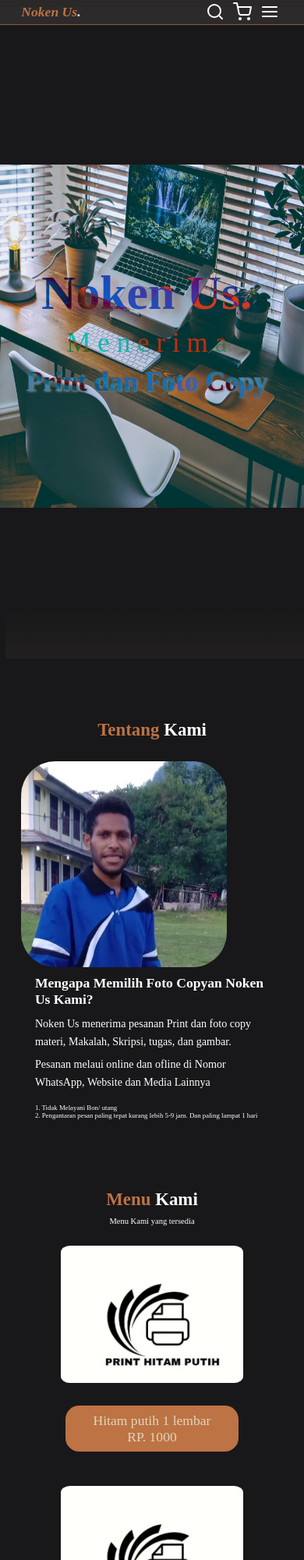
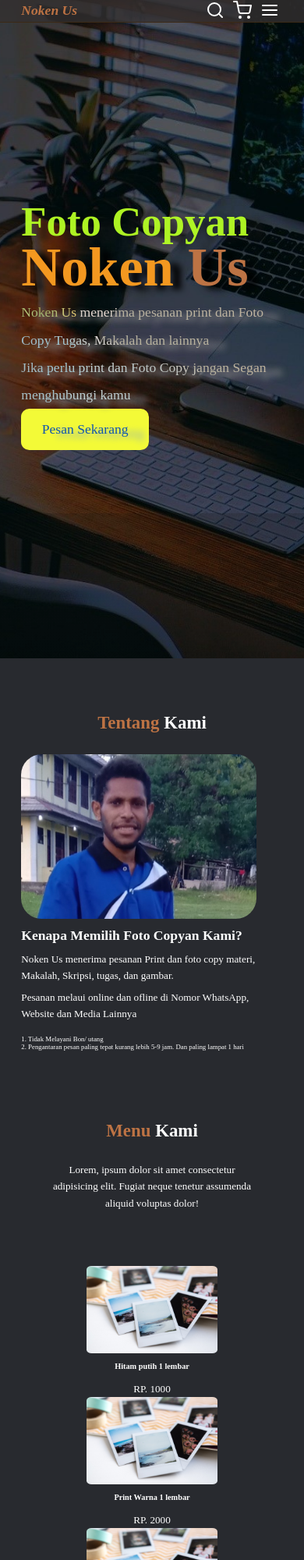
Before and after one commit to dimasyalak/e-commerce-noken-us, a plain HTML site: page index.html in a window 390 px wide. Shown: the top 2000 px of the page at 78% size. Drawn offline with nearby package versions, Linux system fonts and the light colour scheme; a web font is replaced by a local one.

Commit message:
Latihan 2

```diff
--- a/css/style.css
+++ b/css/style.css
@@ -1,7 +1,7 @@
 :root{
 	--primar: rgb(189, 115, 68);
-	--bg: rgba(25, 26, 28, 0.96);
-      background-color: rgb(10, 10, 10);
+	--bg: rgba(41, 43, 48, 0.96);
+      background-color: rgb(34, 32, 30);
 }
 
 *{
@@ -12,20 +12,26 @@
       border: none;
       text-decoration: none;
 }
+
+html{
+      scroll-behavior: smooth;
+}
+
 body{
       font-family: 'poppins' sans-serif;
       background-color: var(--bg);
       color: #fff;
+      min-height: 3000px;
+}
 
-}
-/* navbar */
+/* navbar satart*/
 .navbar{
       display: flex;
       justify-content: space-between;
       align-items: center;
-      padding: 0.3rem  7%;
+      padding: 0.1rem  7%;
       background-color: rgba(52, 48, 48, 0.8);
-	border-bottom: 1px solid #8b5d2f;
+	border-bottom: 1px solid #3b2916;
       position: fixed;
 	top: 0;
 	left: 0;
@@ -42,15 +48,18 @@ body{
 .navbar .navbar-logo span{
       color: var(--primar)
 }
+
 .navbar .navbar-nav a{
       color: #fff;
       display: inline-block;
-	font-size: 1.2rem;
+	font-size: 1.4rem;
 	margin: 0 1rem;
 }
+
 .navbar .navbar-nav a:hover{
       color: var(--primar);
 }
+
 .navbar .navbar-nav a::after{
       content: '';
       display: block;
@@ -78,189 +87,172 @@ body{
       display: none;
 }
 
-
 /* hiro section */
 .hero{
       min-height: 100vh;
       display: flex;
       align-items: center;
-      background-image: url(../img/mmm.jpg);
+      background-image: url(../img/hhhh.jpg);
       background-repeat: no-repeat;
-      background-size: 60rem  50rem;
-      background-position:right;
-      padding: 1.4rem 0.8rem;
-      margin-top: 1rem;
-      font-size: 1.5rem;
+      background-size: cover;
+      background-position: center;
 
 }
 
-.hero .img {
-      border-radius: 10%;
-      width: 100%;
 
-
-}
 .hero::after{
       content: '';
       display: block;
       position: absolute;
       width: 100%;
-      height: 30%;
+      height: 22%;
       bottom: 0;
-      background: linear-gradient(0deg,rgba(34, 32, 32, 0.938) 3%, rgba(18, 18, 19, 0)25%);
+      background: linear-gradient(0deg,rgba(6, 6, 6, 0.269) 3%, rgba(15, 14, 14, 0.186)50%);
+}
 
+.hero .content{
+      padding: 4rem 7%;
+      max-width: 70rem;
+}
+
+.hero .content h2{
+      font-size: 8rem;
+      color: #f39820;
+      text-shadow: 13px 5px 9px rgba(0, 0, 0, 0.999);
+      line-height: 0.9;
+      margin-bottom: 1rem;
 
 }
 
-.hero .content{
-      padding: 1.4rem 7%;
-      max-width: 60rem;
+.hero .content h2 span{
+      color: #f7dc81;
+
+}
+
+.hero .content p{
+      font-size: 2rem;
+      color: #fffcf4e1;
+      text-shadow: 20px 5px 9px rgba(233, 236, 244, 0.999);
+      line-height: 2;
+      margin-right: 1rem;
+      font-weight: 100;
+      mix-blend-mode: difference;
+
+}
+
+.hero .content .cta{
+      margin-bottom: 1rem;
+      display: inline-block;
+      padding: 1rem 3rem;
+      font-size: 2rem;
+      color: #1256af;
+      background-color: #f3fa37;
+      border-radius: 1.2rem;
+      text-shadow: 20px 5px 9px rgba(132, 166, 200, 0.999);
+      line-height: 2;
+
+}
+
+.hero .content p span{
+      color: #f7dc81;
+
 }
 
 .hero .content h1{
-      font-size: 7rem;
-      color: #d07017;
-      text-shadow: 10px 5px 9px rgba(10, 129, 208, 0.315);
+      font-size: 6rem;
+      color: #b5fd25f4;
+      text-shadow: 20px 5px 9px rgba(21, 21, 20, 0.683);
       line-height: 1;
-      mix-blend-mode: difference;
-      text-align: center;
-
-
-}
-.hero .content h2{
-      font-size: 4rem;
-      color: #52bae3;
-      text-shadow: 1px 1px 3px rgba(219, 216, 196, 0.8);
-      line-height: 6rem;
-      mix-blend-mode: difference;
-      position: relative;
-      box-shadow: #3d44a9;
-
-}
-.hero .content h3{
-      font-size: 4rem;
-      margin-top: 1rem;
-      line-height: 1.4;
-      font-weight: 100;
-      background: linear-gradient(0deg,rgba(31, 2, 3,) 3%, rgb(172, 127, 78));
-      mix-blend-mode: difference;
-      color: #d80e30;
-      text-align: center;
-}
-.hero .content p{
-      font-size: 4rem;
-      margin-top: 1rem;
-      line-height: 1.4;
-      font-weight: 100;
-      background: linear-gradient(0deg,rgba(31, 2, 3,) 3%, rgb(172, 127, 78));
-      mix-blend-mode: difference;
-      color: #c70827;
-      text-align: center;
+      margin-right: 7rem 8rem;
 }
 
-.hero .content .cta{
-      margin-top: 1rem;
-      display:inline-block;
-      padding: 1rem 2rem;
-      font-size: 1.5rem;
-      color: #ded6bc;
-      background-color: var(--primar);
-      border-radius: 1.1rem;
-
+.hero .content h2 span{
+      color: var(--primar);
 }
 
 /* about section */
 .about, .menu, .contact{
- padding: 8rem 7% 1.4rem;
+      padding: 8rem 7% 1.4rem;
 }
+
 .about h2, .menu h2, .contact h2{
-      text-align: center;
-      font-size: 2.6rem;
-      margin-bottom: 3rem;
+           text-align: center;
+           font-size: 2.6rem;
+           margin-bottom: 3rem;
 }
 .about h2 span, .menu h2 span, .contact h2 span{
-      color: var(--primar);
+           color: var(--primar);
 }
 .about .row{
       display: flex;
 
 }
+.about .row .about-img{
+      flex: 1 1 35rem;
+}
+
 .about .row .about-img img{
-      border-radius: 5rem;
-      width: 30rem;
+       width: 90%;
+      border-radius: 3rem;
 }
 
 .about .row .content{
-      flex: 60rem;
-      padding: 0 2rem;
+      flex: 1 1 35rem;
+      padding: 0 1rem;
 }
+
 .about .row .content h3{
-      font-size: 1.8rem;
+      font-size: 2.8rem;
       margin-bottom: 1rem;
+}
 
-}
 .about .row .content p{
       margin-bottom: 0.8rem;
-      font-size: 1.4rem;
+      font-size: 1.5rem;
       font-weight: 100;
       line-height: 1.6;
 }
 
-
-
-.menu h2, .contact h2{
+/* menu section */
+.menu h2 .contact h2{
       margin-bottom: 1rem;
+      font-size: 0.2rem;
 }
-
 .menu p, .contact p{
       text-align: center;
-      max-width: 50rem;
+      max-width: 30rem;
       margin: auto;
       font-weight: 100;
-      line-height: 0 8;
-
+      line-height: 1.6;
 }
-
-.menu .row .menu-card .cta{
-      margin-top: 0 1rem;
-      display: inline-block;
-      padding: 1rem 4rem;
-      font-size: 2rem;
-      color: #ded6bc;
-      background-color: var(--primar);
-      border-radius: 2rem;
-      margin-bottom: 4rem;
-
-}
-
 
 .menu .row{
       display: flex;
       flex-wrap: wrap;
-      margin-top: 3rem;
+      margin-top: 8rem;
       justify-content: center;
 }
+
 .menu .row .menu-card{
-      text-align: center;
+      text-align:center;
+}
+
+.menu .row .menu-card img{
+      border-radius: 4%;
+      width: 50%;
+}
+
+.menu .row .menu-card .menu-card-title{
+      margin: 1rem auto 0.5rem;
       padding-bottom: 1rem;
 }
-.menu .row .menu-card img{
-      border-radius: 5%;
-      width: 70%;
 
-
-}
-.menu .row .menu-card .menu-card-title {
-      margin: 1.2rem auto  3rem;
-
-}
 
 /* contact section */
 .contact .row{
       display: flex;
       margin-top: 5rem;
       background-color: #222;
-
 }
 
 .contact .row .map{
@@ -340,9 +332,10 @@ footer .credit{
 
 footer .credit a{
       color: var(--bg);
-      font-weight: 300;
+      font-weight: 700;
       padding-bottom: 2rem;
 }
+
 /* media Queries */
 /* Laptop */
 @media (max-width: 1366px){
@@ -356,15 +349,17 @@ footer .credit a{
       html{
             font-size: 62.5%;
       }
+
       #hamburger-menu{
             display: inline-block;
       }
+
       .navbar .navbar-nav {
             position: absolute;
             top: 100%;
             right: -100%;
             background-color: #fff;
-            width: 20rem;
+            width: 30rem;
             height: 100vh;
             transition: 0.3s;
       }
@@ -372,13 +367,15 @@ footer .credit a{
       .navbar .navbar-nav.active{
             right: 0;
       }
+
       .navbar .navbar-nav a{
             color: var(--bg);
             display: block;
             margin: 1.5rem;
-            padding: 0.4rem;
+            padding: 0.5rem;
             font-size: 2rem;
       }
+
       .navbar .navbar-nav a::after{
             transform-origin: 0 0;
       }
@@ -390,49 +387,40 @@ footer .credit a{
             flex-wrap: wrap;
       }
 
-      .about .row .about-img-img{
+      .about .row .about-img img{
             height: 24rem;
             object-fit: cover;
             object-position: center;
+      }
+
+      .about .row .content{
+           padding: 0;
       }
 
       .about .row .content h3{
             margin-top: 1rem;
             font-size: 2rem;
       }
-      .about .row .about p{
-            font-size: 2rem;
-
+      .menu p{
+            font-size: 1.5rem;
       }
 
-      .about .row .content p{
-            font-size: 1.6rem;
-      }
-      .menu p{
-            font-size: 1.2rem;
-
-      }
       .contact .row{
             flex-wrap: wrap;
       }
-
       .contact .row .map{
             height: 30rem;
-
       }
 
-      .contact .row form{
+      .contact .row form {
             padding-top: 0;
       }
 
-      *{
-            font-family: 'quicksand';
-            }
+}
 
-}
 /* Mobile Phone */
 @media (max-width: 450px){
       html{
             font-size: 55%;
       }
-};
+}
--- a/index.html
+++ b/index.html
@@ -18,13 +18,10 @@
        <link rel="stylesheet" href="css/style.css">
 
 </head>
-
 <body>
        <!-- navbar start -->
-
        <nav class="navbar">
-              <a href="#" class="navbar-logo"><span>Noken Us</span>.</a>
-
+              <a href="#" class="navbar-logo"><span>Noken Us</span></a>
               <div class="navbar-nav">
                      <a href="#home">Home</a>
                      <a href="#about">Tentang Kami</a>
@@ -42,15 +39,17 @@
        <!-- hiro section start -->
        <section class="hero" id="home">
               <main class="content">
-                     <h1>Noken<span>  Us</span>.</h1>
-                     <p>M e n e r i m a</p>
-                     <h2>Print dan Foto Copy</h2>
+                     <h1> Foto<span> Copyan</span></h1>
+                     <h2>Noken <span>Us</span></h2>
+                     <P> <span>Noken Us</span>  menerima pesanan print dan Foto Copy Tugas, Makalah dan lainnya</P>
+                     <p>Jika perlu print dan Foto Copy jangan Segan menghubungi kamu</p>
+                     <a href="#" class="cta">Pesan Sekarang</a>
               </main>
 
        </section>
        <!-- hiro section end -->
 
-       <!-- about section satrt -->
+        <!-- about section satrt -->
        <section id="about" class="about">
               <h2><span>Tentang </span> Kami</h2>
               <div class="row">
@@ -58,7 +57,7 @@
                             <img src="menu img/baru12.JPG" alt="" class="Tentang Kami">
                      </div>
                      <div class="content">
-                            <h3>Mengapa Memilih Foto Copyan Noken Us Kami?</h3>
+                            <h3>Kenapa Memilih Foto Copyan Kami?</h3>
                             <p>Noken Us menerima pesanan Print dan foto copy materi, Makalah, Skripsi, tugas, dan gambar.</p>
                             <p>Pesanan melaui online dan ofline di Nomor WhatsApp, Website dan Media Lainnya</p>
                             <br> 1.  Tidak Melayani Bon/ utang
@@ -69,46 +68,53 @@
        </section>
        <!-- about section end -->
 
-       <!-- menu section start -->
-       <section id="menu" class="menu">
+        <!-- menu section start -->
+      <section id="menu" class="menu">
               <h2><span>Menu </span>Kami</h2>
-              <p>Menu Kami yang tersedia</p>
+              <p>Lorem, ipsum dolor sit amet consectetur adipisicing elit. Fugiat neque tenetur assumenda aliquid voluptas dolor!</p>
 
               <div class="row">
                      <div class="menu-card">
-                            <img src="menu img/foto1.jpg" alt="print warna" class="menu-card-img">
-                            <h3 class="menu-card-title"></h3>
-                            <p class="menu-card-price"></p>
-                            <a href="#" class="cta">Hitam putih 1 lembar <br>RP. 1000</a>
-                     </div>
-                     <div class="menu-card">
-                            <img src="menu img/foto1.jpg" alt="print warna" class="menu-card-img">
-                            <h3 class="menu-card-title"></h3>
-                            <p class="menu-card-price"></p>
-                            <a href="#" class="cta">Warna 1 Lembar <br>RP. 5000</a>
+                            <img src="menu img/ssss.jpg" alt="img" class="menu-card-img">
+                            <h3 class="menu-card-title">Hitam putih 1 lembar</h3>
+                            <p class="menu-card-price"> RP. 1000   </p>
 
                      </div>
                      <div class="menu-card">
-                            <img src="menu img/foto1.jpg" alt="print warna" class="menu-card-img">
-                            <h3 class="menu-card-title"></h3>
-                            <p class="menu-card-price"></p>
-                            <a href="#" class="cta">Warna 1 Lembar <br>RP. 5000</a>
+                            <img src="menu img/ssss.jpg" alt="img" class="menu-card-img">
+                            <h3 class="menu-card-title">Print Warna 1 lembar</h3>
+                            <p class="menu-card-price"> RP. 2000   </p>
 
                      </div>
                      <div class="menu-card">
-                            <img src="menu img/foto1.jpg" alt="print warna" class="menu-card-img">
-                            <h3 class="menu-card-title"></h3>
-                            <p class="menu-card-price"></p>
-                            <a href="#" class="cta">Warna 1 Lembar <br>RP. 5000</a>
+                            <img src="menu img/ssss.jpg" alt="img" class="menu-card-img">
+                            <h3 class="menu-card-title">Print Gambar 1 lembar</h3>
+                            <p class="menu-card-price"> RP. 4000   </p>
+
+                     </div>
+                     <div class="menu-card">
+                            <img src="menu img/ssss.jpg" alt="img" class="menu-card-img">
+                            <h3 class="menu-card-title">print foto 1 lembar</h3>
+                            <p class="menu-card-price"> RP. 5000   </p>
+
+                     </div>
+                     <br>
+                     <div class="menu-card">
+                            <img src="menu img/ssss.jpg" alt="img" class="menu-card-img">
+                            <h3 class="menu-card-title">foto Copy warna 1 lembar</h3>
+                            <p class="menu-card-price"> RP. 2000   </p>
+
+                     </div>
+                     <div class="menu-card">
+                            <img src="menu img/ssss.jpg" alt="img" class="menu-card-img">
+                            <h3 class="menu-card-title">Foto Copy Hitam Putih 1 lembar</h3>
+                            <p class="menu-card-price"> RP. 1000   </p>
 
                      </div>
 
-
               </div>
        </section>
-
        <!-- menu section end -->
-
 
        <!-- contact section start -->
        <section id="contact" class="contact">
@@ -136,11 +142,8 @@
                                    <input type="text" placeholder="No Hp">
                             </div>
                             <button type="submit" class="btn">Kirim Pesan</button>
-
                      </form>
               </div>
-
-
        </section>
        <!-- contact section end -->
 
@@ -164,13 +167,16 @@
               </div>
        </footer>
        <!-- footer end -->
-       <!-- feather icons -->
-       <script>
+
+
+        <!-- feather icons -->
+        <script>
               feather.replace()
        </script>
 
        <!-- my java script -->
        <script src="js/script.js"></script>
 
+
 </body>
 </html>
```
Also changed, not shown: js/script.js (+10 -1 lines), img/GGGG.jpg (added), img/foto9.jpg (deleted), img/hhhh.jpg (added), img/landing page1.jpeg (deleted), img/landing page5.jpeg (deleted), img/landing pages2.jpeg (deleted), img/mmmbbbb.jpg (added), img/passsbbb.jpg (added), img/printer.jpg (deleted), menu img/fotosek.jpg (deleted), menu img/nnn.jpg (deleted), menu img/nnnnn.jpg (added), menu img/ssss.jpg (added), 1 other file.
